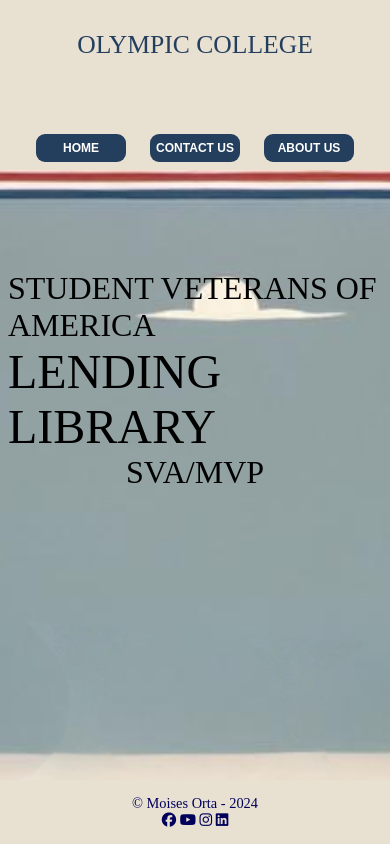
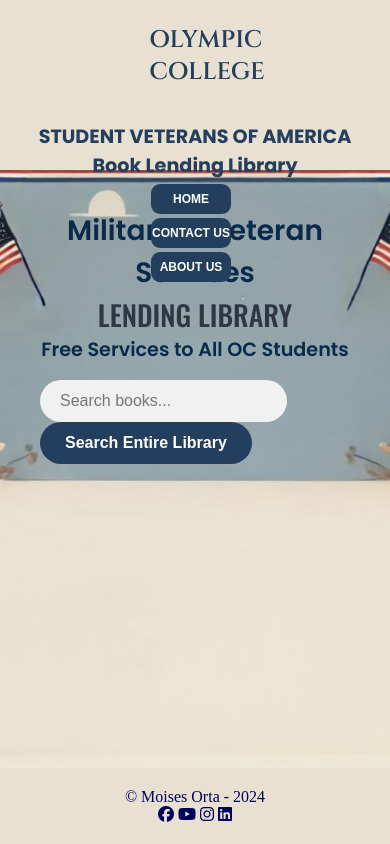
Before and after one commit to Mortacas/websitev2, a PHP site: page / in a window 390 px wide. Run offline with PHP 8.4, Linux system fonts and the light colour scheme; some libraries are stand-ins or nearby versions.

Commit message:
More formatting

```diff
--- a/src/index.php
+++ b/src/index.php
@@ -5,6 +5,14 @@
     <meta charset="UTF-8">
     <meta name="viewport" content="width=device-width, initial-scale=1.0">
     <title>Responsive Layout</title>
+
+    <link rel="preconnect" href="https://fonts.googleapis.com">
+    <link rel="preconnect" href="https://fonts.gstatic.com" crossorigin>
+    <link href="https://fonts.googleapis.com/css2?family=Cinzel:wght@400..900&family=Oswald:wght@200..700&family=Poppins:ital,wght@0,100;0,200;0,300;0,400;0,500;0,600;0,700;0,800;0,900;1,100;1,200;1,300;1,400;1,500;1,600;1,700;1,800;1,900&family=Roboto+Slab:wght@100..900&display=swap" rel="stylesheet">
+
+
+
+    <script src="./scripts/scripts.js" crossorigin="anonymous"></script>
     <link rel="stylesheet" href="styles.css">
     <script src="https://kit.fontawesome.com/8acb3ba4c3.js" crossorigin="anonymous"></script>
 </head>
@@ -14,13 +22,14 @@
     <header>
         <div class="leftheader">
             <a href="index.php" class="no-link-style">
-                <p>OLYMPIC COLLEGE</p>
+                <p>OLYMPIC</p>
+                <p>COLLEGE</p>
             </a>
         </div>
 
         <div class="centerheader">
-            <div class="content-box1">Military & Veterans Service </div>
-            <div class="content-box2"> Free Lending Library</div>
+            <div class="content-box1">STUDENT VETERANS OF AMERICA</div>
+            <div class="content-box2">Book Lending Library</div>
         </div>
 
         <div class="rightheader">
@@ -33,28 +42,29 @@
         </div>
     </header>
 
-    <div class="topmain">
+    <main>
 
 
-        <main class="centerbody">
-            <div class="content-box3">STUDENT VETERANS OF AMERICA</div>
+        <div class="topmain">
+            <div class="content-box3">Military & Veteran Services</div>
             <div class="content-box4">LENDING LIBRARY</div>
-            <div class="content-box5">SVA/MVP</div>
+            <div class="content-box5">Free Services to All OC Students</div>
+        </div>
 
-        </main>
-        <!--this needs to be moved to as script file-->
-<script>
-const divToRemove = document.querySelector('.centerheader');
-if (window.innerWidth < 445) {
-  divToRemove.remove();
-}
-</script>
-            <!--this needs to be moved to as script file-->
+        <div class="centermain">
+            <div class="search-container">
+        <!-- Search bar for books -->
+        <input type="text" class="search-bar" placeholder="Search books..." />
 
+        <!-- Button for searching entire library -->
+        <button class="search-button">Search Entire Library</button>
+    </div>
 
+        </div>
 
-        <div class="bottommain"></div>
-    </div>
+        <div class="bottommain">
+        </div>
+    </main>
 
     <footer>
         <div class="footer-content">
--- /dev/null
+++ b/src/scripts/scripts.js
@@ -0,0 +1,7 @@
+
+window.addEventListener('resize', function() {
+  const divToRemove = document.querySelector('.centerheader');
+  if (window.innerWidth < 445 && divToRemove) {
+    divToRemove.remove();
+  }
+});
--- a/src/styles.css
+++ b/src/styles.css
@@ -4,6 +4,9 @@
     padding: 0;
     box-sizing: border-box;
 }
+
+
+
 
 body {
     background-color: #e8e0d1;
@@ -14,10 +17,11 @@
     padding-bottom: 60px; /* To account for fixed footer height */
 }
 
+/* Header Styles */
 header {
     display: flex;
-    justify-content: space-between; /* Distributes space evenly between sections */
-    align-items: center; /* Vertically centers the content */
+    justify-content: space-between;
+    align-items: center;
     background-color: #e8e0d1;
     color: rgb(36, 62, 94);
     padding: 1em;
@@ -31,45 +35,56 @@
 .no-link-style {
     color: inherit; /* Inherits the color of the parent element */
     text-decoration: none; /* Removes the underline from the link */
-    cursor:pointer; /* Optional: Makes the cursor default instead of a pointer */
+    cursor: pointer; /* Optional: Makes the cursor default instead of a pointer */
+}
+
+.no-link-style:hover {
+    border-radius: 1.5em;
+    box-shadow: 0 12px 16px rgba(0, 0, 0, 0.24), 0 17px 50px rgba(0, 0, 0, 0.19);
 }
 
 .leftheader {
-    font-size: 2.5em; /* Adjust the font size as needed */
-
-}
-
-.no-link-style:hover{
-    border-radius: 1.5em;
-    box-shadow: 0 12px 16px 0 rgba(0,0,0,0.24), 0 17px 50px 0 rgba(0,0,0,0.19);
+    font-size: 3em; /* Adjust the font size as needed */
+    font-family: "Cinzel", serif;
+    font-optical-sizing: auto;
+    font-weight: 600;
+    padding: 1em;
 }
 
 .centerheader {
     text-align: center;
-    flex: 1; /* Ensures the centerheader takes up more space */
-    font-family:"American Typewriter", serif;
-    font-size: 2.0em;
-    font-weight:bolder;
+    flex: 1;
+    font-family: "Poppins", sans-serif;
+    font-weight: 700;
+    font-size: 2em;
 }
 
 .rightheader {
     display: flex;
-    flex-direction: row; /* Align items in a column */
-    justify-content: center; /* Center vertically */
-    align-items: flex-end; /* Push content to the bottom */
-    height: 100%; /* Ensure it takes up the full height */
+    margin-top: auto;
+    align-items:flex-end;
     gap: 1.5em;
-    forced-color-adjust: rgb(255, 255, 255);
-
 }
 
-header>.rightheader>.button {
-    margin-bottom: 40px; /* Adjust this value to control how close they are to the bottom */
+.button {
+    background-color: rgb(36, 62, 94);
+    border: none;
+    text-align: center;
+    font-size: 12px;
+    font-weight: 700;
+    color: white;
+    height: 35px;
     width: 100px;
-    height: 35px;
-    text-align: center;
+    cursor: pointer;
+    transition: 0.4s;
+    border-radius: 0.75em;
 }
 
+.button:hover {
+    box-shadow: 0 12px 16px rgba(0, 0, 0, 0.24), 0 17px 50px rgba(0, 0, 0, 0.19);
+}
+
+/* Footer Styles */
 footer {
     background-color: #e8e0d1;
     color: rgb(0, 0, 91);
@@ -82,115 +97,232 @@
     z-index: 1000; /* Keeps footer on top */
 }
 
-/* Background Image */
-.topmain {
+/* Content */
+main {
+    display: flex;
+    flex-direction: column;
+    padding:1.5em;
+    /*justify-content: center;  Centers content vertically */
+    align-items: center; /* Centers content horizontally */
     background-image: url(./images/backgroundproject.jpeg);
     background-size: cover;
-    background-position: top;
+    background-position: top; /* Ensures background is centered */
     background-repeat: no-repeat;
+    flex: 1;
     width: 100%;
-    min-height: calc(100vh - 230px); /* Full height minus header and footer */
+    height: calc(100vh - 230px); /* Full height minus header and footer */
 }
 
-/* Button Styles */
-.button {
-    background-color: rgb(36, 62, 94);
-    border: none;
-    text-align: center;
-    text-decoration: none;
-    display: inline-block;
-    font-size: 12px;
-    font-weight: 700;
-    color: white;
-    height: 28px;
-    width: 90px;
-    cursor: pointer;
-    transition-duration: 0.4s;
-    border-radius: .75em;
+.centermain {
+    padding: 1em;
 }
 
-.button1:hover, .button2:hover, .button3:hover {
-    box-shadow: 0 12px 16px 0 rgba(0,0,0,0.24), 0 17px 50px 0 rgba(0,0,0,0.19);
-}
-
-/* Layout structure */
-.leftheader, .centerheader,
-.leftbody, .rightbody, .centerbody {
+.topmain {
     display: flex;
     flex-direction: column;
-    justify-content: center;
-    align-items: center;
-}
-
-.content-box {
-    background-color: #4CAF50;
-}
-
-.content-box3 {
-
-    font-size:2em;
-}
-.content-box4 {
-
-    font-size:3em;
-}
-.content-box5 {
-
-    font-size:2em;
+    justify-content:baseline; /* Vertical centering */
+    align-items: center; /* Horizontal centering */
+    text-align: center;
+    width: 100%;
+    height: 100%;
+    padding-top: 1em;
 }
 
 
+.content-box3{
+    font-size: 2.2em;
+    text-align: center; /* Centers text inside the boxes */
+    font-family: "Poppins", serif;
+    font-weight: 600;
+    font-style: normal;
+    color:#092a4b;
+}
+
+.content-box4{
+    font-size: 3em;
+    text-align: center; /* Centers text inside the boxes */
+    font-family: "Oswald", serif;
+    font-optical-sizing: auto;
+    font-weight: 500;
+    color: #2e3743;
+}
+
+.content-box5 {
+    font-size: 1.4em;
+    text-align: center; /* Centers text inside the boxes */
+    font-family: "Poppins", serif;
+    font-weight: 600;
+    font-style: normal;
+    color:#092a4b;
+}
+
+/* Social Icons */
 .social-icons a:hover {
     color: #f1c40f; /* Gold color on hover */
 }
 
-/* Layout for larger screens (desktop) */
-header, .topmain {
-    display: grid;
-    grid-template-columns: 1fr 1.5fr 1fr;
-    gap: .5em;
-    padding: .5em;
+
+///////////////////////////
+
+
+.search-container {
+    display: flex;
+    justify-content: space-between;
+    align-items: center;
+    background-color: white;
+    padding: 10px;
+    border-radius: 50px;
+    box-shadow: 0 4px 10px rgba(0, 0, 0, 0.1);
+    width: 60%;
+    max-width: 700px;
+}
+
+/* Search input styling */
+.search-bar {
+    flex: 1;
+    border: none;
+    padding: 12px 20px;
+    border-radius: 50px;
+    font-size: 16px;
+    outline: none;
+    background-color: #f1f1f1;
+    margin-right: 10px;
+}
+
+/* Button styling */
+.search-button {
+    background-color: #243e5e;
+    color: white;
+    border: none;
+    padding: 12px 25px;
+    font-size: 16px;
+    font-weight: 600;
+    border-radius: 50px;
+    cursor: pointer;
+    transition: background-color 0.3s ease;
+}
+
+.search-button:hover {
+    background-color: #1a2e49;
 }
 
 
 
-@media screen and (max-width: 932px) {
-    header, .topmain {
-        grid-template-columns: 1fr;
-        grid-template-rows: auto;
+
+
+
+@media (max-width: 1236px) {
+    .leftheader{
+        font-size: 2em;
+        padding-right: 4em;
     }
 
     .centerheader{
-        flex-direction: row;
+        font-size: 1.5em;
+    }
+    .rightheader{
+        font-size: 1em;
+        gap: .5em;
+    }
+    .content-box3{
+        font-size: 1.75em;
+    }
+    .content-box4{
+        font-size: 1.75em;
+    }
+    .content-box5{
+        font-size: 1.2em;
     }
 
-    footer {
-        padding: 15px;
-        font-size: 0.9rem;
+}
+
+@media (max-width: 1058px) {
+    .leftheader{
+        flex-direction: row;
+        padding-right: 0;
+
+    }
+
+    .rightheader{
+
+        padding-right: 4em;
+        flex-direction: column;
+    }
+
+
+}
+
+
+@media (max-width: 807px) {
+    .leftheader{
+        font-size: 1.5em;
+    }
+
+    .centerheader{
+        font-size: 1em;
+    }
+    .rightheader{
+        font-size: .5em;
+        gap: .25em;
+        padding-right: 1em;
+    }
+
+    .button {
+    font-size: 10px;
+    height: 30px;
+    width: 80px;
+}
+
+@media (max-width: 544px) {
+    header {
+        display: flex;
+        flex-direction: column;
+        align-items: center; /* Align everything to the center */
+        padding: 0;
+    }
+
+    /* Leftheader in a row */
+    .leftheader {
+        display: flex;
+        flex-direction: row; /* Makes items go in a row */
+        justify-content: center;
+        align-items: center;
+        gap: 0.5em; /* Add space between elements */
+        font-size: 1.5em; /* Adjust font size for smaller screens */
+    }
+
+    /* Centerheader goes below the leftheader in a single line */
+    .centerheader {
+        display: block; /* Ensure it takes a full line below */
+        text-align: center; /* Centers text */
+        font-size: 1.2em; /* Adjust font size for smaller screens */
+        margin-top: 0.5em;
+    }
+
+    /* Rightheader buttons in a row below centerheader */
+    .rightheader {
+        display: flex;
+        justify-content: center;
+        gap: 0.5em; /* Space between buttons */
+        margin-top: 0.5em;
+    }
+
+    /* Adjust button sizes for smaller screens */
+    .button {
+        font-size: 12px;
+        height: 30px;
+        width: 80px;
     }
 }
 
+@media (max-width: 342px) {
+    .centerheader {
+        display: none;
+    }
 
-
-@media only screen and (max-width: 740px) {
-
-    .centerheader, .leftheader{
-        font-size: 1.6em;
-    }
-    .centerheader{
-        flex-direction:column;
+    .rightheader {
+        flex-direction: column;
+        align-items: center;
+        gap: 0.2em;
     }
 }
-
-
-@media only screen and (max-width: 342px) {
-  .centerheader {
-    display: none;
-  }
-
-  .rightheader{
-    flex-direction: column;
-    align-items: center;
-    gap: .2em;
-  }
-}
```
Also changed, not shown: src/fonts.css (added, +137 -0 lines), src/images/backgroundbarproject1.jpg (deleted), src/images/backgroundproject.jpeg, src/images/backgroundproject1.jpeg (deleted).
